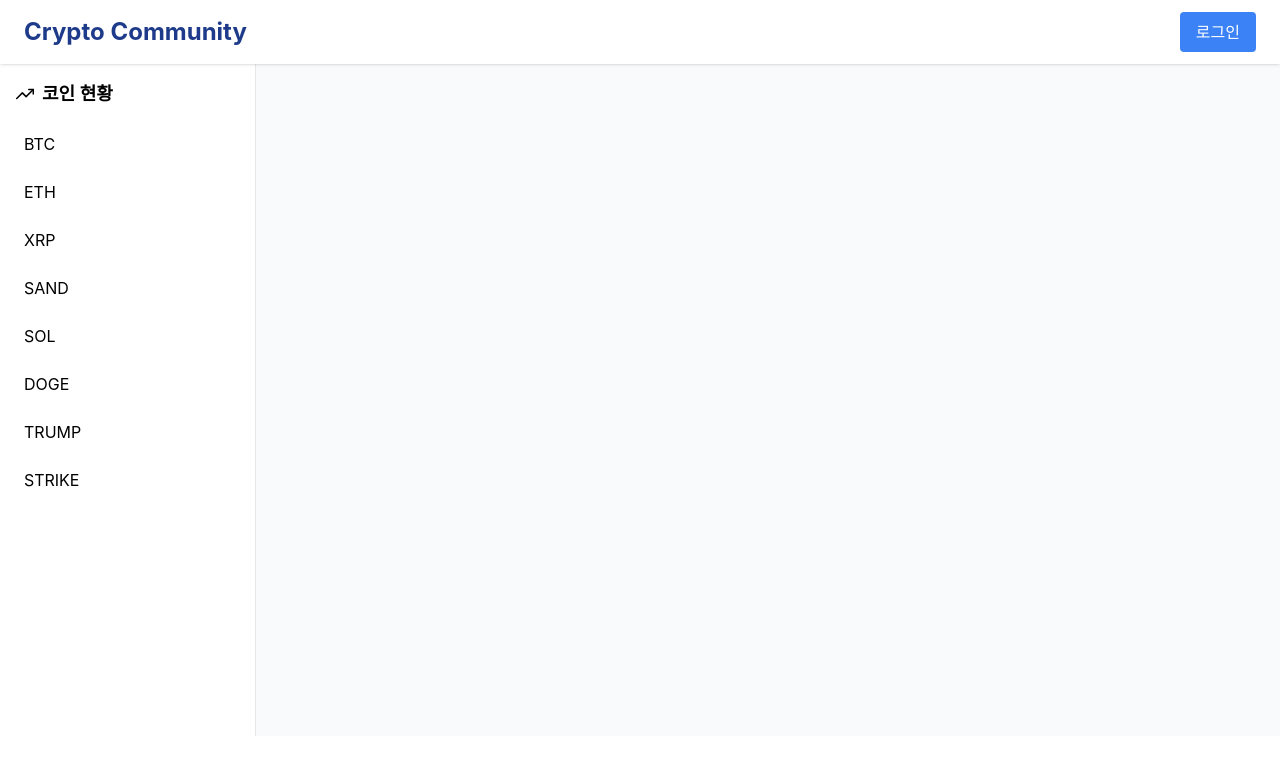
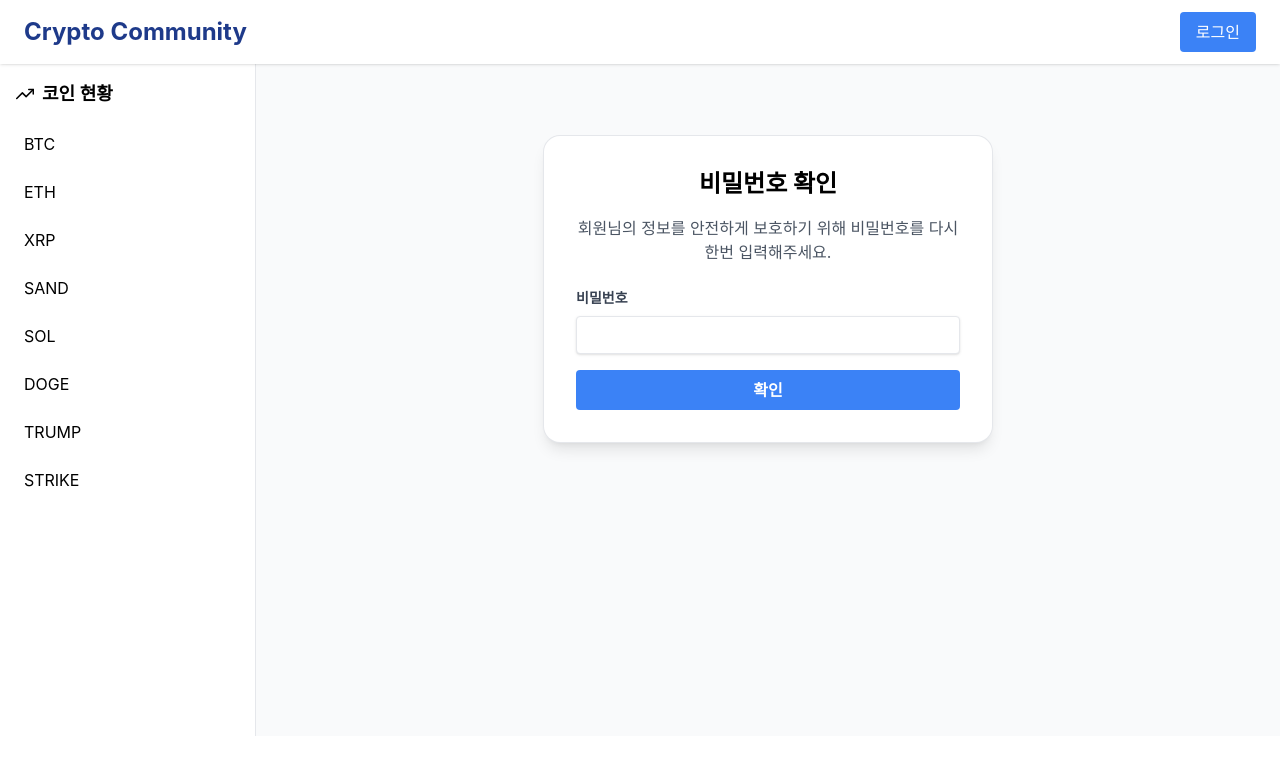
Before and after one commit to genmu5/Crypto-Community_FE, a React (Create React App) app: page /verify-password in a window 1280 px wide. Shown: the top 774 px of the page. Built offline with nearby package versions, Linux system fonts and the light colour scheme; no server answers; what chartjs-chart-financial, chartjs-plugin-zoom would draw is missing.

Commit message:
feat : 로그인 API를 활용하여 MyPage 이동시 비밀번호 인증 추가적으로 진행

```diff
--- a/src/App.js
+++ b/src/App.js
@@ -16,6 +16,7 @@ import Register from './pages/Register';
 import MyPage from './pages/MyPage';
 import ForgotPasswordPage from './pages/ForgotPasswordPage';
 import ResetPasswordPage from './pages/ResetPasswordPage';
+import VerifyPasswordPage from './pages/VerifyPasswordPage';
 
 function Header() {
     const navigate = useNavigate();
@@ -79,6 +80,7 @@ export default function App() {
                         <Route path="/mypage" element={<MyPage />} />
                         <Route path="/forgot-password" element={<ForgotPasswordPage />} />
                         <Route path="/reset-password" element={<ResetPasswordPage />} />
+                        <Route path="/verify-password" element={<VerifyPasswordPage />} />
                     </Routes>
                 </main>
             </div>
--- a/src/components/Sidebar.jsx
+++ b/src/components/Sidebar.jsx
@@ -84,7 +84,7 @@ export default function Sidebar() {
             </div>
             {isLoggedIn && (
                 <div className="pt-4 border-t">
-                    <Link to="/mypage" className="flex items-center p-2 hover:bg-gray-100 rounded">
+                    <Link to="/verify-password" className="flex items-center p-2 hover:bg-gray-100 rounded">
                         <FiUser className="mr-2" />
                         My Page
                     </Link>
--- a/src/pages/MyPage.jsx
+++ b/src/pages/MyPage.jsx
@@ -1,20 +1,26 @@
 import React, { useState, useEffect } from 'react';
 import { fetchMyPosts, updateUser, deleteUser } from '../api';
 import useAuth from '../auth/useAuth';
-import { useNavigate } from 'react-router-dom';
+import { useNavigate, useLocation } from 'react-router-dom';
 
 const MyPage = () => {
     const { user, logout } = useAuth();
     const navigate = useNavigate();
+    const location = useLocation();
     const [myPosts, setMyPosts] = useState([]);
     const [email, setEmail] = useState(user?.email || '');
     const [password, setPassword] = useState('');
 
     useEffect(() => {
+        if (location.state?.fromVerification !== true) {
+            navigate('/verify-password');
+            return; // 리디렉션 후 추가 실행 방지
+        }
+
         fetchMyPosts().then(data => {
             setMyPosts(data.content);
         });
-    }, []);
+    }, [location, navigate]);
 
     const handleUpdateUser = async (e) => {
         e.preventDefault();
--- /dev/null
+++ b/src/pages/VerifyPasswordPage.jsx
@@ -0,0 +1,66 @@
+import React, { useState } from 'react';
+import { useNavigate } from 'react-router-dom';
+import useAuth from '../auth/useAuth';
+
+export default function VerifyPasswordPage() {
+    const [password, setPassword] = useState('');
+    const [error, setError] = useState('');
+    const navigate = useNavigate();
+    const { user, signIn } = useAuth();
+
+    const handleSubmit = async (e) => {
+        e.preventDefault();
+        setError('');
+
+        if (!user || !user.username) {
+            setError("사용자 정보를 찾을 수 없습니다. 다시 로그인해주세요.");
+            return;
+        }
+
+        try {
+            const isSuccess = await signIn(user.username, password);
+            if (isSuccess) {
+                navigate('/mypage', { state: { fromVerification: true } });
+            } else {
+                setError('인증에 실패했습니다.');
+            }
+        } catch (err) {
+            setError('비밀번호가 올바르지 않습니다. 다시 시도해주세요.');
+            console.error("Password verification failed:", err);
+        }
+    };
+
+    return (
+        <div className="max-w-md mx-auto mt-10">
+            <div className="bg-white rounded-2xl ring-1 ring-gray-200 shadow-lg p-8">
+                <h1 className="text-2xl font-bold mb-4 text-center">비밀번호 확인</h1>
+                <p className="text-center text-gray-600 mb-6">
+                    회원님의 정보를 안전하게 보호하기 위해 비밀번호를 다시 한번 입력해주세요.
+                </p>
+                <form onSubmit={handleSubmit}>
+                    <div className="mb-4">
+                        <label className="block text-gray-700 text-sm font-bold mb-2" htmlFor="password">
+                            비밀번호
+                        </label>
+                        <input
+                            type="password"
+                            id="password"
+                            value={password}
+                            onChange={(e) => setPassword(e.target.value)}
+                            className="shadow appearance-none border rounded w-full py-2 px-3 text-gray-700 leading-tight focus:outline-none focus:shadow-outline"
+                            required
+                            autoFocus
+                        />
+                    </div>
+                    {error && <p className="text-red-500 text-xs italic mb-4">{error}</p>}
+                    <button
+                        type="submit"
+                        className="w-full bg-blue-500 hover:bg-blue-700 text-white font-bold py-2 px-4 rounded focus:outline-none focus:shadow-outline"
+                    >
+                        확인
+                    </button>
+                </form>
+            </div>
+        </div>
+    );
+}
```
